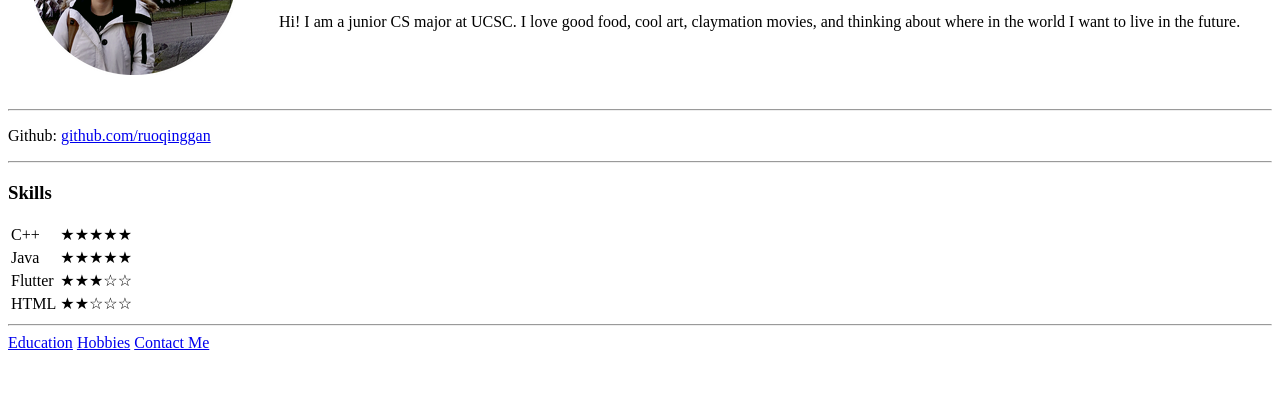
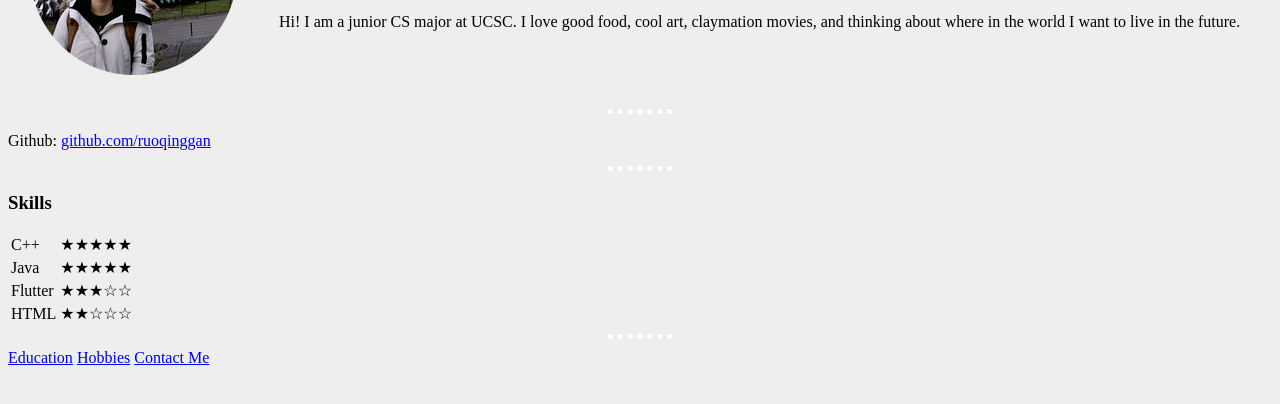
Before and after one commit to ruoqinggan/ruoqinggan.github.io, a plain HTML site: page index.html in a window 1280 px wide. Shown: the part 162-566 px from the top of the page. Drawn offline with Linux system fonts and the light colour scheme.

Commit message:
added CSS stuff to index.html

```diff
--- a/index.html
+++ b/index.html
@@ -4,6 +4,23 @@
  <head>
    <meta charset="utf-8">
    <title>Ruoqing's Personal Site</title>
+
+   <style media="screen">
+     body {
+       background-color: #eeeeee;
+     }
+
+     hr {
+       border-color: white;
+       border-style: none;
+       border-top-style: dotted;
+       border-width: 5px;
+       height: 2px;
+       width: 5%;
+     }
+   </style>
+
+
  </head>
 
  <body>
```
